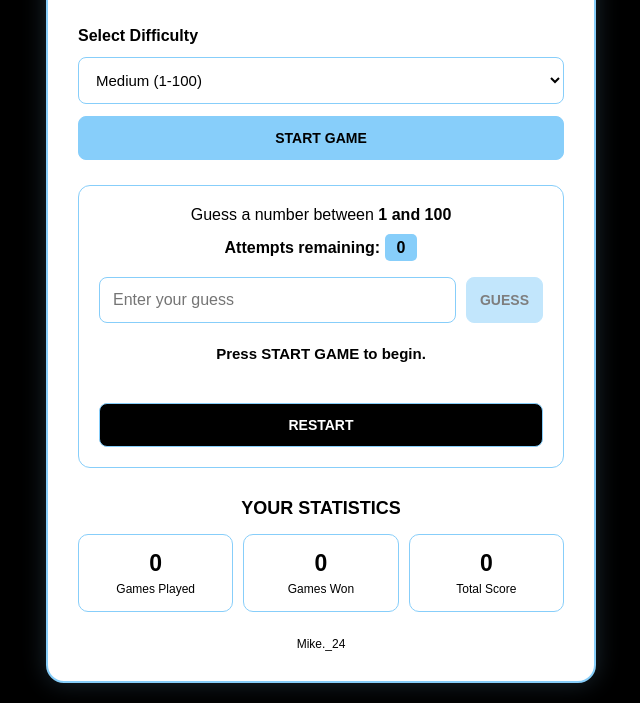
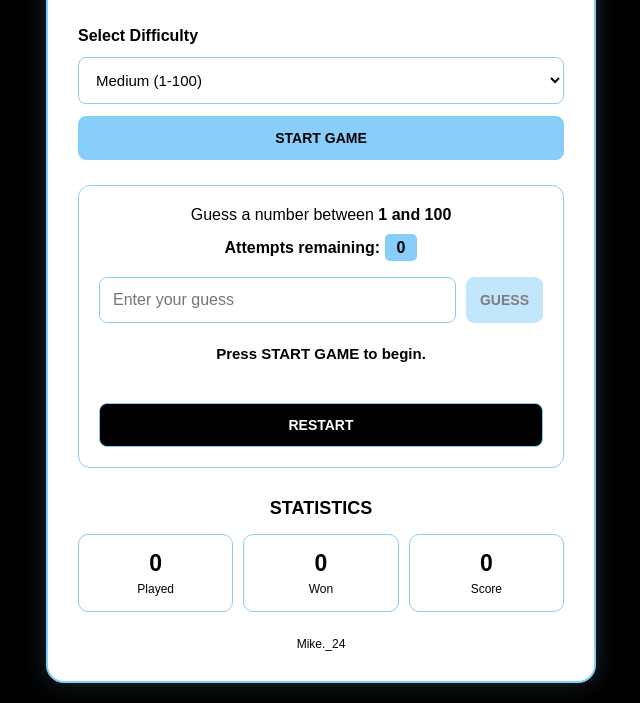
Before and after one commit to michaelwawiny/python-project-02-number-guessing-game, a plain HTML site: page web_part/index.html in a window 1280 px wide. Shown: the part 110-813 px from the top of the page, without its empty margins (319-959 px from the left). Drawn offline with Linux system fonts and the light colour scheme.

Commit message:
Improve number guessing game

```diff
--- a/web-calculator/index.html
+++ b/web_part/index.html
@@ -58,22 +58,22 @@
       </section>
 
       <section class="statistics">
-        <h2>YOUR STATISTICS</h2>
+        <h2>STATISTICS</h2>
 
         <div class="stats-grid">
           <div class="stat-box">
             <h3 id="games-played">0</h3>
-            <p>Games Played</p>
+            <p>Played</p>
           </div>
 
           <div class="stat-box">
             <h3 id="games-won">0</h3>
-            <p>Games Won</p>
+            <p>Won</p>
           </div>
 
           <div class="stat-box">
             <h3 id="total-score">0</h3>
-            <p>Total Score</p>
+            <p>Score</p>
           </div>
         </div>
       </section>
```
Also changed, not shown: web_part/script.js (renamed from web-calculator/script.js), web_part/style.css (renamed from web-calculator/style.css).
